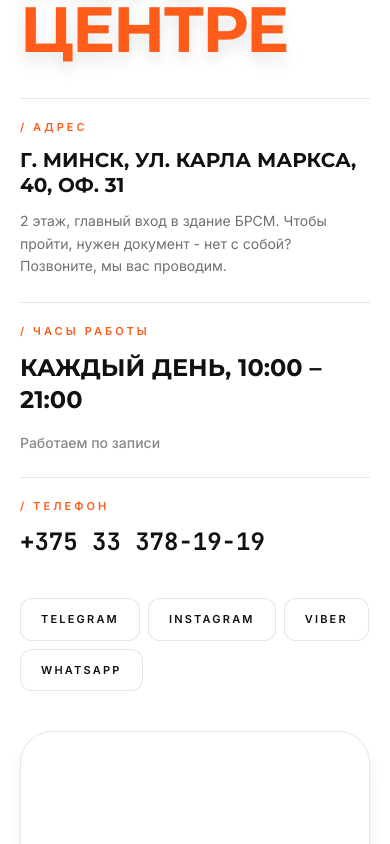
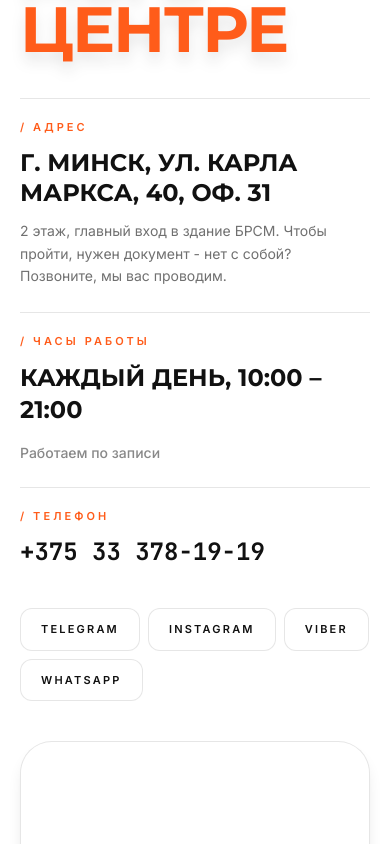
Before and after one commit to hylaron/ophotoby, a React (Vite) app: page / in a window 390 px wide. Shown: the part 11156-12000 px from the top of the page. Built offline with nearby package versions, Linux system fonts and the light colour scheme; a web font is replaced by a local one.

Commit message:
размер текста

```diff
--- a/src/components/Location.jsx
+++ b/src/components/Location.jsx
@@ -36,7 +36,7 @@ export default function Location({ index = 4 }) {
                 <div className="text-[11px] font-bold uppercase tracking-[0.28em] text-[#FF5C1A]">/ АДРЕС</div>
                 <a
                   href={CONTACTS.geoUrl} target="_blank" rel="noreferrer"
-                  className="mt-3 block font-display text-xl sm:text-2xl font-bold uppercase leading-tight text-black transition hover:text-[#FF5C1A]"
+                  className="mt-3 block font-display text-2xl font-bold uppercase leading-tight text-black transition hover:text-[#FF5C1A]"
                 >
                   {CONTACTS.address}
                 </a>
```
